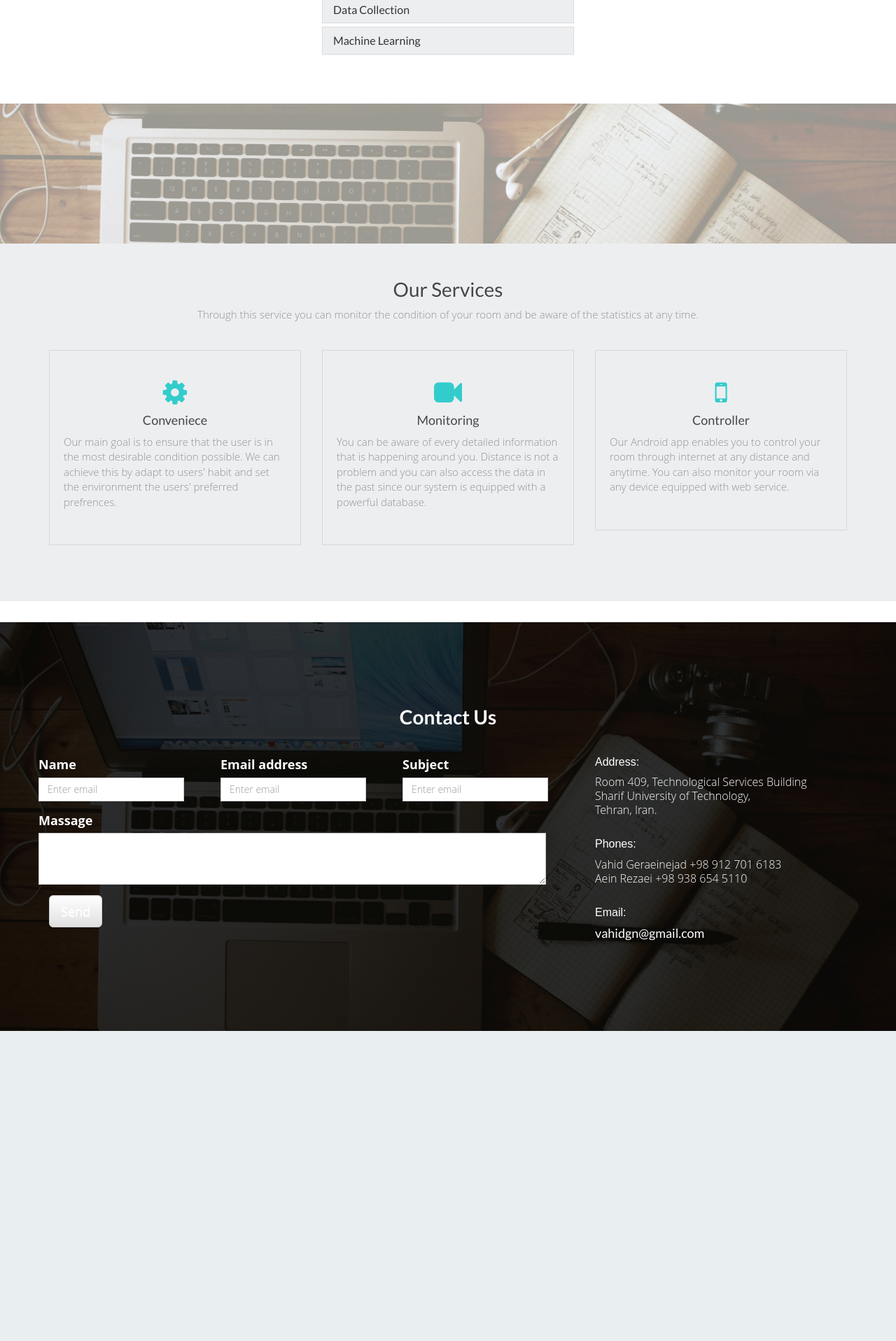
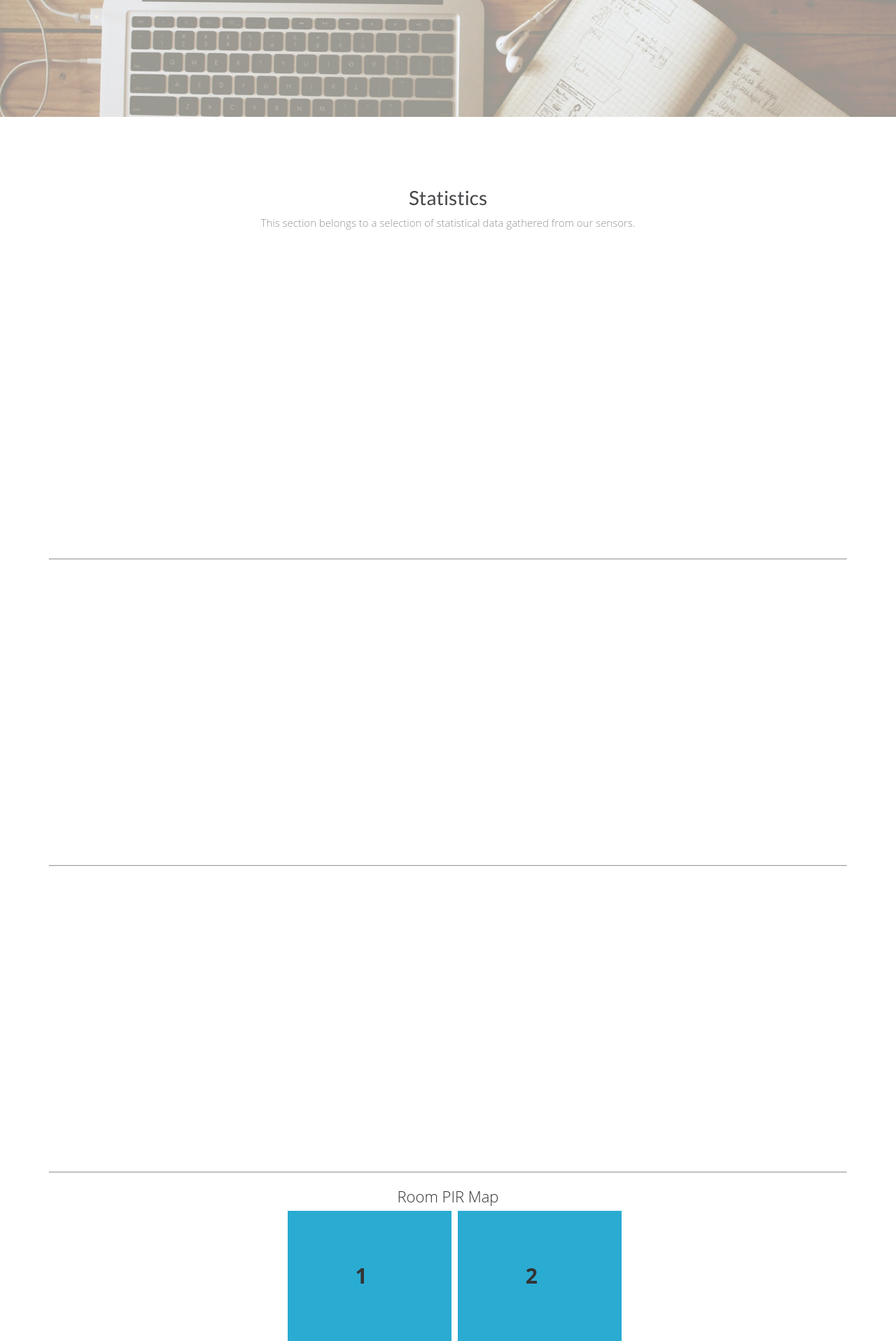
Before and after one commit to vgeraei/AIRLab, a Django app: page /sensors/ in a window 1280 px wide. Shown: the part 1932-3848 px from the top of the page at 70% size. Before the commit the page ends 3405 px from the top, so only its background shows below. Run offline with Django 3.2, Linux system fonts and the light colour scheme; some libraries are stand-ins or nearby versions.

Commit message:
statistics 1

```diff
--- a/AIRLab/urls.py
+++ b/AIRLab/urls.py
@@ -26,9 +26,10 @@
     url(r'^sensors/$', view_home),
     url(r'^sensors/change_number/$', save_test),
     url(r'^sensors/load_realtime/$', load_realtime_data),
+    url(r'^sensors/query/$', query_tmp),
     url(r'^face/$', login),
 ]
 
 import subprocess
 
-subprocess.Popen(["python", "sensor_network/recieve_data.py"])
+# subprocess.Popen(["python", "sensor_network/recieve_data.py"])
--- a/sensor_network/views.py
+++ b/sensor_network/views.py
@@ -1,5 +1,6 @@
 from django.shortcuts import render
 from django.http import HttpResponse
+from django.http import JsonResponse
 from sensor_network.models import *
 from django.views.decorators.csrf import csrf_exempt
 import json
@@ -18,6 +19,28 @@
 def change_number(request, num):
     return HttpResponse('Number of people has successfully changed')
 
+@csrf_exempt
+def query_tmp(request):
+    if request.method == "POST":
+        print("query request done!")
+        #data_map = {'name': 'DST'}
+        dst = Sensor.objects.raw('SELECT * FROM sensor_network_sensor WHERE name = %s limit 10000', ['DST'])
+        tmp = Sensor.objects.raw('SELECT * FROM sensor_network_sensor WHERE name = %s limit 10000', ['TMP'])
+        pir = Sensor.objects.raw('SELECT * FROM sensor_network_sensor WHERE name = %s limit 10000', ['PIR'])
+        hum = Sensor.objects.raw('SELECT * FROM sensor_network_sensor WHERE name = %s limit 10000', ['HUM'])
+        lum = Sensor.objects.raw('SELECT * FROM sensor_network_sensor WHERE name = %s limit 10000', ['LUM'])
+        #data = Sensor.objects.raw('SELECT * FROM    TABLE WHERE   ID = (SELECT MAX(ID)  FROM TABLE)')
+        dst1 = 0
+        dst0 = 0
+        if len(list(dst)) > 0:
+            for d in dst:
+                if d.data == "1":
+                    dst1 = dst1 + 1
+                else:
+                    dst0 = dst0 + 1
+
+        return JsonResponse({'dst0': dst0, 'dst1': dst1})
+
 
 @csrf_exempt
 def save_test(request):
--- a/static/css/sensors/style.css
+++ b/static/css/sensors/style.css
@@ -215,8 +215,8 @@
 }
 .vticker li{
 	list-style: none;
-	padding: 10px;
-	font-size: 30px;
+	/*padding: 10px;*/
+	font-size: 25px;
 	font-weight: bold;
 	color: #fff;
 	font-weight: 400;
@@ -816,6 +816,7 @@
 
 .s7 .inner {
 	padding-bottom: 0px;
+	padding-top: 0px;
 }
 
 /*		End Contact Page		*/
@@ -1100,3 +1101,76 @@
 	background: #33cccc;
 	color: #fff;
 }
+
+.divider_hr{
+	display: block;
+	margin-top: 1em !important;
+	margin-bottom: 1em !important;
+	margin-left: auto;
+	margin-right: auto;
+	border-style: inset;
+	border-width: 1px;
+}
+.custom-header{
+	text-align: center;
+	font-size: 22px;
+}
+
+.pirrow{
+	/*display: inline-block;*/
+	padding-left: 30%;
+	padding-right: 20%;
+	/*width: 300px !important;*/
+}
+
+.pirsqr{
+	position: relative;
+	float: left;
+	width: 40%;
+	padding-bottom: 40%;/* = width for a 1:1 aspect ratio */
+	background-color: #2aabd2;
+	margin: 0.8%;
+	overflow:hidden;
+}
+
+.pirsqr:hover{
+	background-color: #2a6496;
+}
+
+.pirsqr-content{
+    position:absolute;
+    height:80%; /* = 100% - 2*10% padding */
+    width:90%; /* = 100% - 2*5% padding */
+    padding: 10% 5%;
+	text-align:center;
+	font-size: 30px;
+	font-weight: bold;
+}
+
+.table{
+    display:table;
+    height:100%;
+    width:100%;
+}
+.table-cell{
+    display:table-cell;
+    vertical-align:middle;
+    height:100%;
+    width:100%;
+}
+
+/*.pirsqr1{*/
+	/*background-color: blue;*/
+/*}*/
+
+/*.pirsqr2{*/
+	/*background-color: red;*/
+/*}*/
+
+/*.pirsqr3{*/
+	/*background-color: yellow;*/
+/*}*/
+
+/*.pirsqr4{*/
+	/*background-color: orange;*/
+/*}*/
--- a/static/sources/sensors/script.js
+++ b/static/sources/sensors/script.js
@@ -1,7 +1,206 @@
 var staticAddr = "http://172.20.27.94:8000/"
+var dst_data
+var dst1, dst0;
+
+$('.collapse').collapse();
+
+function highcharts_draw(dst){
+    var data_hourmap = [];
+    var daysOfTheWeek = 6;
+    var peopleNumber = 14;
+    Math.floor((Math.random() * 11));
+    for (var i=0; i<peopleNumber; i++){
+        for(var j=0;j<daysOfTheWeek; j++){
+            var randomForNow = Math.floor((Math.random() * 11));
+            var tempArray =[i,j,randomForNow];
+            data_hourmap.push(tempArray);
+        }
+    }
+
+    var daysOfTheMonth = []
+    for (var i=0; i<31; i++){
+        daysOfTheMonth.push(i);
+    }
+
+    Highcharts.chart('stat0', {
+        chart: {
+            type: 'spline'
+        },
+        title: {
+            text: 'Monthly Average Temperature'
+        },
+        subtitle: {
+            text: 'Source: WorldClimate.com'
+        },
+        xAxis: {
+            categories: daysOfTheMonth
+        },
+        yAxis: {
+            title: {
+                text: 'Temperature'
+            },
+            labels: {
+                formatter: function () {
+                    return this.value + '°';
+                }
+            }
+        },
+        tooltip: {
+            crosshairs: true,
+            shared: true
+        },
+        plotOptions: {
+            spline: {
+                marker: {
+                    radius: 4,
+                    lineColor: '#666666',
+                    lineWidth: 1
+                }
+            }
+        },
+        series: [{
+            name: 'Room Weather',
+            marker: {
+                symbol: 'square'
+            },
+            data: [7.0, 6.9, 9.5, 14.5, 18.2, 21.5, 25.2, {
+                y: 26.5,
+                marker: {
+                    symbol: 'url(https://www.highcharts.com/samples/graphics/sun.png)'
+                }
+            }, 23.3, 18.3, 13.9, 9.6, 5, 6, 8, 11, 14, 12, 11, 20, 21, 22, 23, 24, 11, 12, 27, 28, 29, 30]
+
+        }, {
+            name: 'Outside Weather',
+            marker: {
+                symbol: 'diamond'
+            },
+            data: [{
+                y: 3.9,
+                marker: {
+                    symbol: 'url(https://www.highcharts.com/samples/graphics/snow.png)'
+                }
+            },12, 32, 23, 21, 15,15, 15, 12, 15, 7, 8 , 9, 11, 4, 6, 7, 4.2, 5.7, 8.5, 11.9, 15.2, 17.0, 16.6, 14.2, 10.3, 6.6, 4.8, 6, 8]
+        }]
+    });
+
+    Highcharts.chart('stat2', {
+
+        chart: {
+            type: 'heatmap',
+            marginTop: 40,
+            marginBottom: 80,
+            plotBorderWidth: 1
+        },
 
 
-$('.collapse').collapse();
+        title: {
+            text: 'AIRLab People Work Hours.'
+        },
+
+        xAxis: {
+            categories: ['B. Rahmati', 'A. Rezaei', 'A. Shanechi', 'Dr. Masoudi', 'Dr. Nasihatkon', 'H. Aghaei', 'M. Kiani', 'V. Geraei', 'Z. Mousavi', 'A. Alamolhoda', 'P. Kasraie', 'Prof. Aghajan' , 'A. Alirezaei', 'IMX Team']
+        },
+
+        yAxis: {
+            categories: ['Saturday', 'Sunday', 'Monday', 'Tuesday', 'Wednesday', 'Thursday'],
+            title: null
+        },
+
+        colorAxis: {
+            min: 0,
+            minColor: '#FFFFFF',
+            maxColor: Highcharts.getOptions().colors[0]
+        },
+
+        legend: {
+            align: 'right',
+            layout: 'vertical',
+            margin: 0,
+            verticalAlign: 'top',
+            y: 25,
+            symbolHeight: 280
+        },
+
+        tooltip: {
+            formatter: function () {
+                return '<b>' + this.series.xAxis.categories[this.point.x] + '</b> worked <br><b>' +
+                    this.point.value + '</b> hours on <br><b>' + this.series.yAxis.categories[this.point.y] + '</b>';
+            }
+        },
+
+        series: [{
+            name: 'Hours of Work per member',
+            borderWidth: 1,
+            data: data_hourmap,
+            dataLabels: {
+                enabled: true,
+                color: '#000000'
+            }
+        }]
+
+    });
+
+
+    // Radialize the colors
+    Highcharts.getOptions().colors = Highcharts.map(Highcharts.getOptions().colors, function (color) {
+        return {
+            radialGradient: {
+                cx: 0.5,
+                cy: 0.3,
+                r: 0.7
+            },
+            stops: [
+                [0, color],
+                [1, Highcharts.Color(color).brighten(-0.3).get('rgb')] // darken
+            ]
+        };
+    });
+
+    // Build the chart
+    Highcharts.chart('stat1', {
+        chart: {
+            plotBackgroundColor: null,
+            plotBorderWidth: null,
+            plotShadow: false,
+            type: 'pie'
+        },
+        title: {
+            text: 'Door State Sensor'
+        },
+        tooltip: {
+            pointFormat: '{series.name}: <b>{point.percentage}%</b>'
+        },
+        plotOptions: {
+            pie: {
+                allowPointSelect: true,
+                cursor: 'pointer',
+                dataLabels: {
+                    enabled: true,
+                    format: '<b>{point.name}</b>: {point.percentage} %',
+                    style: {
+                        color: (Highcharts.theme && Highcharts.theme.contrastTextColor) || 'black'
+                    },
+                    connectorColor: 'silver'
+                }
+            }
+        },
+        series: [{
+            name: 'Brands',
+            data: [
+                { name: 'Open', y: dst.dst0 },
+                {
+                    name: 'Closed',
+                    y: dst.dst1,
+                    sliced: false,
+                    selected: true
+                }
+            ]
+        }]
+    });
+
+
+}
 
 
 
@@ -48,10 +247,24 @@
     setTimeout(load_realtime_data, 1000);
 };
 
+function test_query() {
+    $.ajax({
+        url:'/sensors/query/',
+        type: 'post',
+        dataType: 'json',
+        cache: false,
+        success: function (data) {
+            console.log(data);
+            dst_data = data;
+            highcharts_draw(dst_data);
+        }
+    });
+}
 
 $(document).ready( function() {
-  load_realtime_data();
-  $('.numberChangeButton').on('click', changeNumber);
+    // load_realtime_data();
+    test_query();
+    // $('.numberChangeButton').on('click', changeNumber);
 
     $('.subMenu').smint({
         'scrollSpeed' : 1000
@@ -143,4 +356,7 @@
 
 
     $('.carousel').carousel();
+
+
+
 });
--- a/templates/sensors.html
+++ b/templates/sensors.html
@@ -48,11 +48,7 @@
                         <li><a><i class="fa fa-tachometer"></i><h  id="temp">24.3°C</h></a></li>
                         <li><a><i class="fa fa-tint"></i><h id="hum">3</h></a></li>
                         <li><a><i class="fa fa-users"></i><h id="number">2</h>
-                            </br>
-
-
-                            <input type="number" name="new_num" min="0" max="20" class="numberChange">
-                            <button type="button" class="btn btn-info numberChangeButton">Change</button></a></li>
+{#                            geButton">Change</button></a></li>#}
 
                         <li><a><i class="fa fa-key"></i><h id="door_status">Open</h></a></li>
                         <li><a><i class="fa fa-lightbulb-o"></i><h id="light">4.4</h></a></li>
@@ -103,8 +99,8 @@
                     </nav>-->
 
                     <div class="inner pull-right">
-                        <a href="#about" class="subNavBtn">About Us</a>
-                        <!-- <a href="#s2" class="subNavBtn">Our Work</a> -->
+                        <a href="#s1" class="subNavBtn">About Us</a>
+                        <a href="#s2" class="subNavBtn">Statistics</a>
                         <a href="#s3" class="subNavBtn">Services</a>
                         <!-- <a href="#s4" class="subNavBtn">Testimonials</a> -->
                         <!-- <a href="#s5" class="subNavBtn">Pricing</a> -->
@@ -116,7 +112,7 @@
         </div>
     </div>
 
-    <div class="section about" id="about">
+    <div class="section s1" id="s1">
         <div class="inner ">
             <div class="about-artical">
                 <h2>Creative Minds</h2>
@@ -240,9 +236,6 @@
 
     </div>
 
-
-
-
     <div class="transparent-bg">
         <div class="bcg">
             <div class="bcg-bg">
@@ -252,6 +245,63 @@
         </div>
     </div><!-- /transparent-bg -->
 
+    <div class="section s2" id="s2">
+        <div class="inner">
+            <div class="pricing">
+                <div class="container">
+                    <div class="pricing-header">
+                        <h2>Statistics</h2>
+                        <p>This section belongs to a selection of statistical data gathered from our sensors.</p>
+                    </div>
+
+                    <div class="row">
+                        <div id="stat0" style="min-width: 310px; height: 400px; max-width: 600px; margin: 0 auto"></div>
+                    </div>
+
+                    <hr class="divider_hr">
+
+                    <div class="row">
+                        <div id="stat1" style="min-width: 310px; height: 400px; max-width: 600px; margin: 0 auto"></div>
+                    </div>
+
+                    <hr class="divider_hr">
+
+                    <div class="row">
+                        <div id="stat2" style="height: 400px; min-width: 310px; max-width: 800px; margin: 0 auto"></div>
+                    </div>
+
+                    <hr class="divider_hr">
+
+                    <div class="row">
+                        <div class="custom-header">Room PIR Map</div>
+                        <div class="pirrow">
+                            <!-- 1st row */ -->
+                            <div class="pirsqr pirsqr1"><div class="pirsqr-content"><div class="table">
+                                <div class="table-cell">
+                                    1
+                                </div>
+                            </div></div></div>
+                            <div class="pirsqr pirsqr1"><div class="pirsqr-content"><div class="table">
+                                <div class="table-cell">
+                                    2
+                                </div>
+                            </div></div></div>
+                            <div class="pirsqr pirsqr1"><div class="pirsqr-content"><div class="table">
+                                <div class="table-cell">
+                                    3
+                                </div>
+                            </div></div></div>
+                            <div class="pirsqr pirsqr1"><div class="pirsqr-content"><div class="table">
+                                <div class="table-cell">
+                                    4
+                                </div>
+                            </div></div></div>
+                        </div>
+                    </div>
+                </div>
+            </div>
+        </div>
+    </div>
 
     <div class="section s3" id="s3">
         <div class="inner">
@@ -306,103 +356,8 @@
         </div>
     </div>
 
-    <!-- <div class="section s5" id="s5">
-        <div class="inner">
-            <div class="pricing">
-                <div class="container">
-                    <div class="pricing-header">
-                        <h2>Our Pricing</h2>
-                        <p>We are team of creative photographers. We passionate with photography and other creative things. If you are looking professional photography theme with endless possibilities, you come in right place. This template consist of well-organized layers. Tons of features waiting for you.</p>
-                    </div>
-
-                    <div class="row">
-                        <div class="col-xs-12 col-sm-4 col-md-4 col-lg-4">
-                            <div class="pricing-box">
-                                <div class="pricing-head">
-                                    <h1 class="price">$500</h1>
-                                    <h4>Standard</h4>
-                                </div>
-                                <div class="pricing-row">
-                                    Creative Idea
-                                </div>
-                                <div class="pricing-row">
-                                    <strong>24/7</strong>TECH SUPPORT
-                                </div>
-                                <div class="pricing-row">
-                                    <strong>5</strong>PROJECTS
-                                </div>
-                                <div class="pricing-row">
-                                    <strong>1GB</strong>STORAGE
-                                </div>
-                                <div class="pricing-row">
-                                    UNLIMITED USERS
-                                </div>
-                                <div class="pricing-row last">
-                                    <a href="#" class="submit">Buy It Now</a>
-                                </div>
-                            </div>
-                        </div>
-                        <div class="col-xs-12 col-sm-4 col-md-4 col-lg-4">
-                            <div class="pricing-box">
-                                <div class="pricing-head business">
-                                    <h1 class="price">$500</h1>
-                                    <h4>Standard</h4>
-                                </div>
-                                <div class="pricing-row">
-                                    Creative Idea
-                                </div>
-                                <div class="pricing-row">
-                                    <strong>24/7</strong>TECH SUPPORT
-                                </div>
-                                <div class="pricing-row">
-                                    <strong>5</strong>PROJECTS
-                                </div>
-                                <div class="pricing-row">
-                                    <strong>1GB</strong>STORAGE
-                                </div>
-                                <div class="pricing-row">
-                                    UNLIMITED USERS
-                                </div>
-                                <div class="pricing-row last">
-                                    <a href="#" class="submit">Buy It Now</a>
-                                </div>
-                            </div>
-                        </div>
-                        <div class="col-xs-12 col-sm-4 col-md-4 col-lg-4">
-                            <div class="pricing-box">
-                                <div class="pricing-head">
-                                    <h1 class="price">$500</h1>
-                                    <h4>Standard</h4>
-                                </div>
-                                <div class="pricing-row">
-                                    Creative Idea
-                                </div>
-                                <div class="pricing-row">
-                                    <strong>24/7</strong>TECH SUPPORT
-                                </div>
-                                <div class="pricing-row">
-                                    <strong>5</strong>PROJECTS
-                                </div>
-                                <div class="pricing-row">
-                                    <strong>1GB</strong>STORAGE
-                                </div>
-                                <div class="pricing-row">
-                                    UNLIMITED USERS
-                                </div>
-                                <div class="pricing-row last">
-                                    <a href="#" class="submit">Buy It Now</a>
-                                </div>
-                            </div>
-                        </div>
-                    </div>
-
-                </div>
-            </div><!--  /pricing  -->
-</div>
-</div>
-
     <div class="section s7" id="s7">
-    <div class="inner">
+        <div class="inner inner-contact">
             <div class="transparent-bg">
                 <div class="bcg">
                     <div class="bcg-bg bcg-bg-blk">
@@ -522,5 +477,10 @@
 <script src="{% static 'sources/isotop.js' %}"></script>
 <script src="{% static 'sources/jquery.colorbox.js' %}"></script>
 <script type="text/javascript" src="{% static 'sources/Chart.js' %}"></script>
+<script type="text/javascript" src="{% static 'sources/highcharts/highcharts.js' %}"></script>
+<script type="text/javascript" src="{% static 'sources/highcharts/highcharts-more.js' %}"></script>
+<script type="text/javascript" src="{% static 'sources/highcharts/modules/heatmap.js' %}"></script>
+<script type="text/javascript" src="{% static 'sources/highcharts/modules/treemap.js' %}"></script>
+<script type="text/javascript" src="{% static 'sources/highcharts/modules/exporting.js' %}"></script>
 <script type="text/javascript" src="{% static 'sources/sensors/script.js' %}"></script>
 </html>
```
Also changed, not shown: static/images/sensors/logo-large.png, 2 other files. Lines whose indentation alone changed are shown as unchanged.
